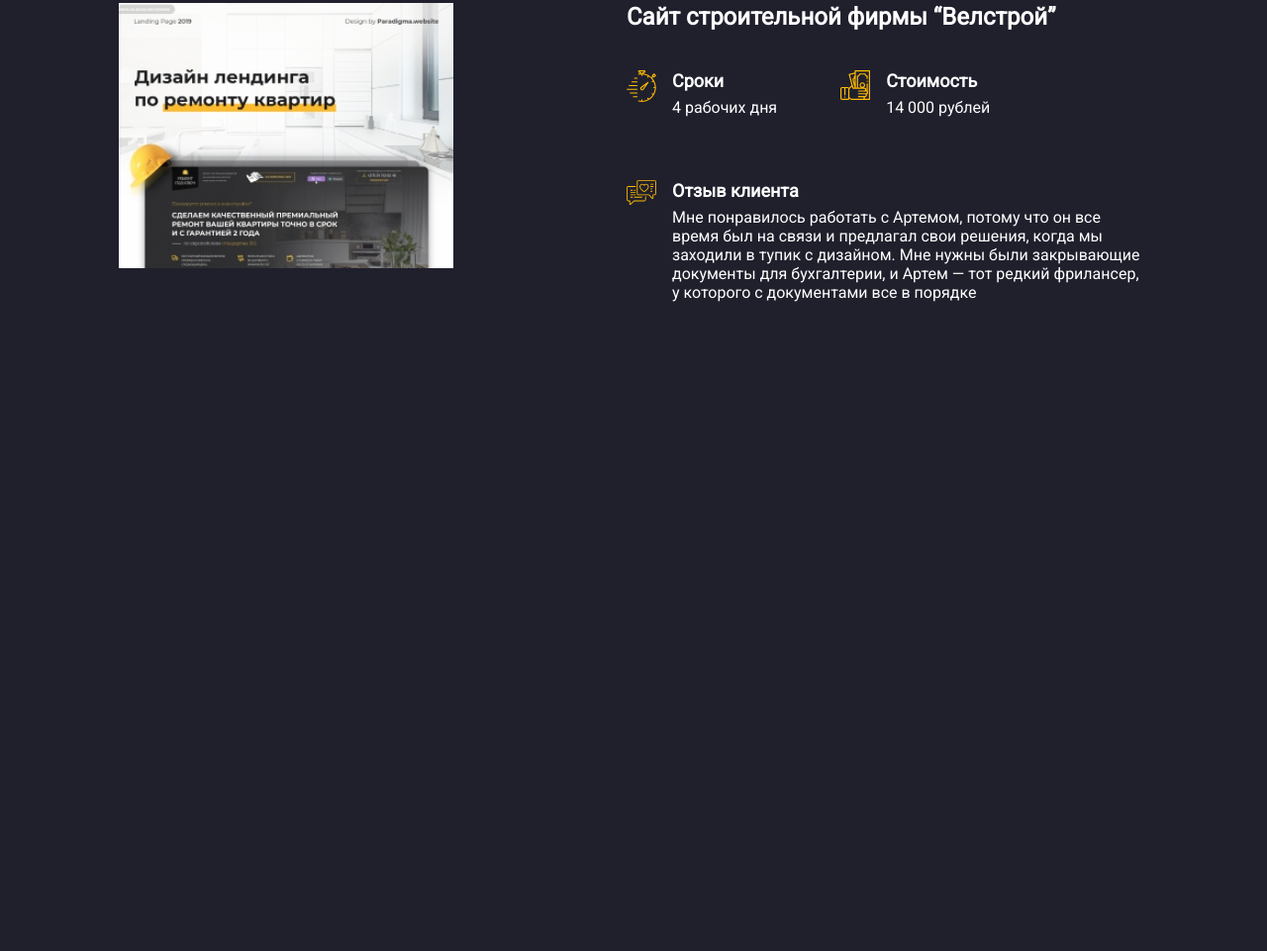
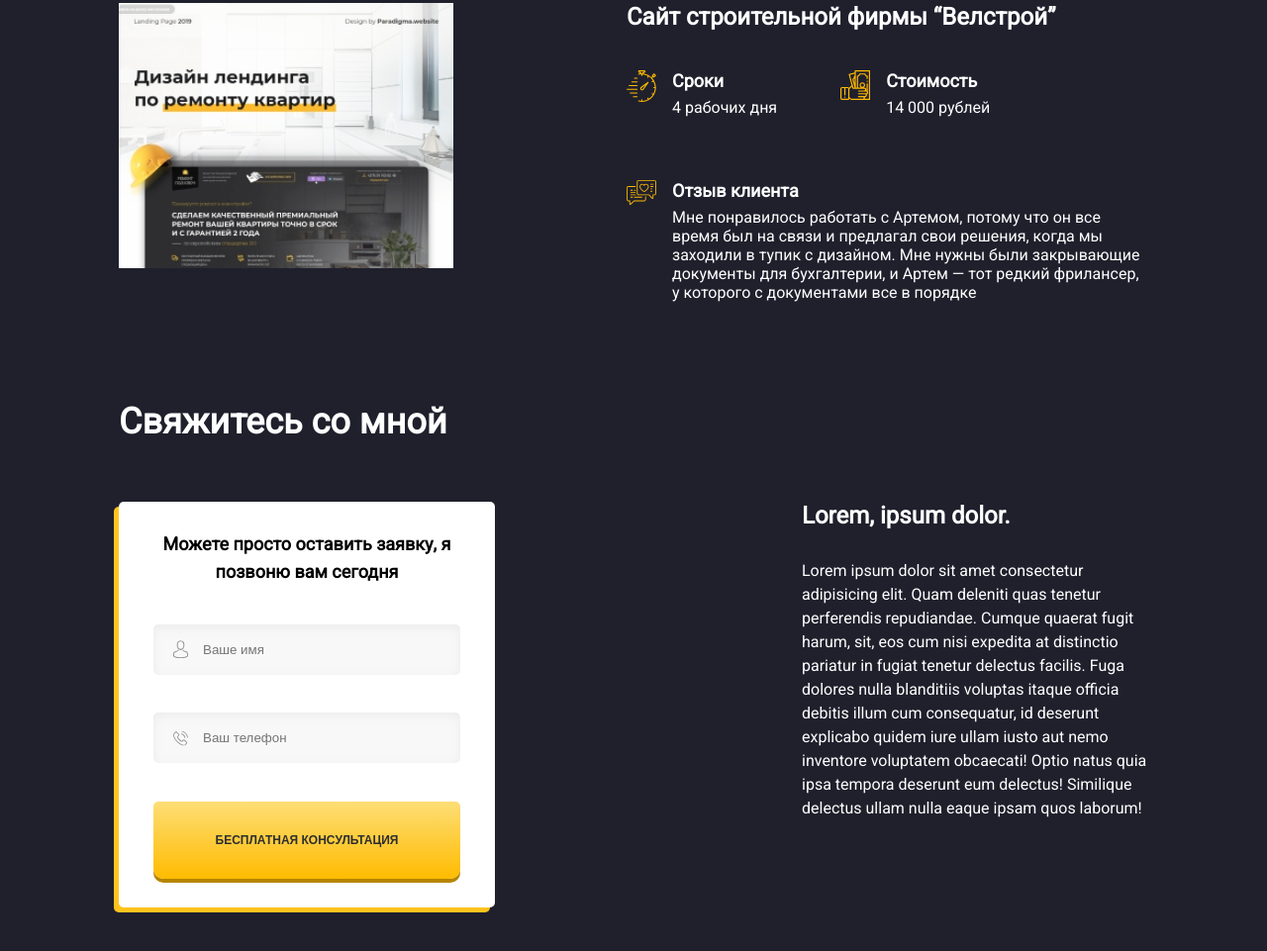
Before and after one commit to Shuxratbekdevr/freelanser, a plain HTML site: page index.html in a window 1280 px wide. Shown: the part 1755-2716 px from the top of the page at 99% size. Before the commit the page ends 2160 px from the top, so only its background shows below. Drawn offline with Linux system fonts and the light colour scheme.

Commit message:
footer section add

```diff
--- a/index.html
+++ b/index.html
@@ -111,6 +111,35 @@
     <!-- Start footer section -->
     <footer class="footer">
 
+        <div class="container">
+            <h3 class="footer__title">Свяжитесь со мной</h3>
+
+            <div class="footer__content dFlex">
+
+                <div class="footer__input dFlex">
+                    <p class="">Можете просто оставить заявку, я позвоню вам сегодня</p>
+
+                    <label for="name">
+                        <img src="./image/user-icon.svg" alt="">
+
+                        <input type="text" id="name" placeholder="Ваше имя">
+                    </label>
+                    <label for="phone">
+                        <img src="./image/phone-icon.svg" alt="">
+                        <input type="text" id="phone" placeholder="Ваш телефон">
+                    </label>
+
+                    <button type="submit">Бесплатная консультация</button>
+                </div>
+                <div class="footer__right">
+
+                    <h5>Lorem, ipsum dolor.</h5>
+                    <p>Lorem ipsum dolor sit amet consectetur adipisicing elit. Quam deleniti quas tenetur perferendis repudiandae. Cumque quaerat fugit harum, sit, eos cum nisi expedita at distinctio pariatur in fugiat tenetur delectus facilis. Fuga dolores nulla blanditiis voluptas itaque officia debitis illum cum consequatur, id deserunt explicabo quidem iure ullam iusto aut nemo inventore voluptatem obcaecati! Optio natus quia ipsa tempora deserunt eum delectus! Similique delectus ullam nulla eaque ipsam quos laborum!</p>
+
+                </div>
+            </div>
+        </div>
+
     </footer>
     <!-- End footer section -->
 </body>
--- a/style/style.css
+++ b/style/style.css
@@ -25,7 +25,11 @@ a{
     text-decoration: none;
     color: inherit;
 }
-
+ button, input{
+    border: none;
+    outline: none;
+    background: none;
+ }
 
 /* start default class styling */
 
@@ -59,11 +63,11 @@ a{
     align-items: center;
    }
 
-   .header__logo{
+   /* .header__logo{
 
 
 
-   }
+   } */
 
    .header__links{
     gap: 20px;
@@ -77,9 +81,9 @@ a{
 
   /* start hero section styling */
 
-  .hero{
+  /* .hero{
 
-  }
+  } */
 
 
   .hero__span{
@@ -173,9 +177,9 @@ a{
     margin-bottom: 64px;
   }
 
-  .work__content img{
+  /* .work__content img{
 
-  }
+  } */
   .work__content h3{
     margin: 23px 0 16px;
     font-size: 24px;
@@ -207,9 +211,9 @@ line-height: 28px;
 
   }
 
-  .project__item__left{
+  /* .project__item__left{
 
-  }
+  } */
   .project__item__left img {
     width: 100%;
     height: 100%;
@@ -252,4 +256,117 @@ line-height: 28px;
 
 
 /* start footer section styling */
+
+.footer{
+    padding-bottom: 150px;
+}
+
+.footer__title{
+
+
+    font-size: 36px;
+    font-weight: 700;
+    line-height: 42px;
+    letter-spacing: 0%;
+    text-align: left;
+    margin-bottom: 60px;
+
+}
+
+
+.footer__content{
+    align-items: start;
+    justify-content: space-between;
+}
+
+
+.footer__input{
+
+    max-width: 380px;
+    min-height: 410px;
+
+    display: flex;
+    flex-wrap: wrap;
+    padding: 20px 35px;
+    gap: 20px;
+
+    border-radius: 5px;
+
+    box-shadow: -5px 5px 0px 0px rgb(255, 196, 29);
+    background: rgb(255, 255, 255);
+}
+.footer__input p {
+    color: rgb(0, 0, 0);
+    font-family: Roboto;
+    font-size: 18px;
+    font-weight: 700;
+    line-height: 28px;
+    letter-spacing: 0%;
+    text-align: center;
+}
+.footer__input label{
+    width: 100%;
+    position: relative;
+
+
+    border-radius: 5px;
+
+box-shadow: inset 0px 3px 10px 0px rgba(199, 199, 199, 0.25);
+background: rgb(248, 248, 248);
+}
+.footer__input label img{
+    position: absolute;
+    top: 50%;
+    transform: translateY(-50%);
+    left: 20px;
+
+
+}
+.footer__input input{
+    display: inline-block;
+    width: 100%;
+    padding-left: 100px;
+    padding: 18px 50px;
+
+
+}
+
+.footer__input button{
+    width: 100%;
+    padding: 25px 50px;
+    border-radius: 5px 5px 10px 10px;
+
+box-shadow: 0px 4px 0px 0px rgb(182, 133, 0);
+background: linear-gradient(180.00deg, rgb(253, 222, 118),rgb(255, 187, 1) 100%);
+
+
+color: rgb(46, 46, 48);
+font-size: 12px;
+font-weight: 700;
+line-height: 28px;
+letter-spacing: 0%;
+text-align: center;
+text-transform: uppercase;
+}
+
+.footer__right{
+    max-width: 350px;
+}
+
+.footer__right h5{
+    font-size: 24px;
+    font-weight: 700;
+    line-height: 28px;
+    letter-spacing: 0%;
+    text-align: left;
+
+    margin-bottom: 30px;
+}
+
+.footer__right p {
+    font-size: 16px;
+    font-weight: 400;
+    line-height: 150%;
+    letter-spacing: 0%;
+}
 /* end footer section styling */
```
